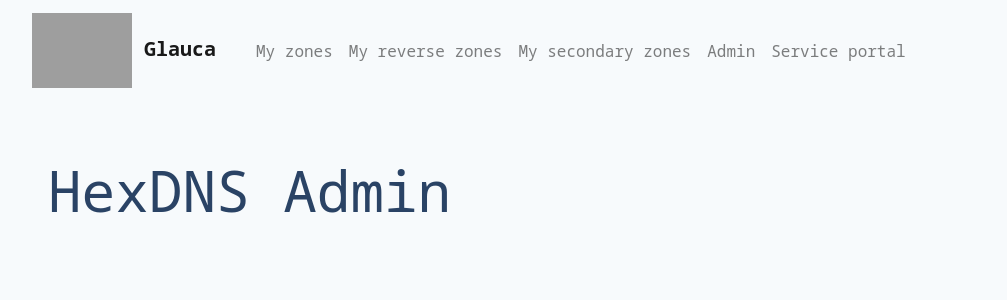
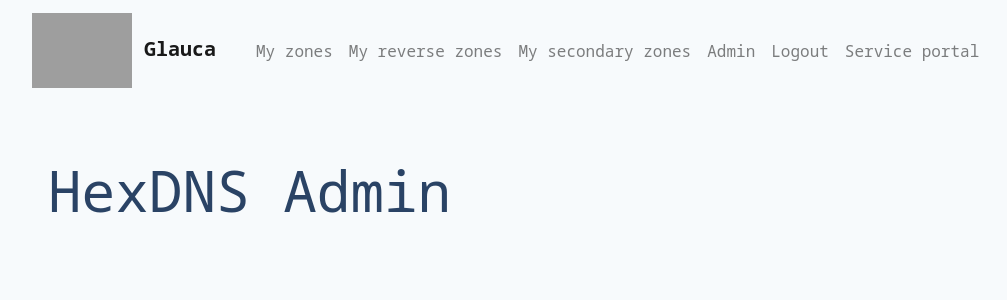
Before and after one commit to AS207960/hexdns, a Django app: page /dns_admin/ in a window 1280 px wide. Shown: the top 300 px of the page, without its empty margins (53-1060 px from the left). Run offline with Django 3.2, Linux system fonts and the light colour scheme; a user stored in the database is signed in; tables that the repository leaves empty hold one stand-in row (values such as "Sample post"); parts of the project's set-up code (start-up, migrations or seed data) failed here and were passed over; some libraries are stand-ins or nearby versions; grey boxes are pictures that could not be loaded.

Commit message:
add logout link

```diff
--- a/hexdns_django/dns_grpc/templates/dns_grpc/base.html
+++ b/hexdns_django/dns_grpc/templates/dns_grpc/base.html
@@ -37,6 +37,11 @@
                     {% if perms.dns_grpc.access_admin %}
                         <li class="nav-item">
                             <a class="nav-link" href="{% url 'admin_index' %}">Admin</a>
+                        </li>
+                    {% endif %}
+                    {% if user.is_authenticated %}
+                        <li class="nav-item">
+                            <a class="nav-link" href="{% url 'oidc_logout' %}">Logout</a>
                         </li>
                     {% endif %}
                     <li class="nav-item">
--- a/hexdns_django/requirements.txt
+++ b/hexdns_django/requirements.txt
@@ -18,5 +18,5 @@ drf-nested-routers
 pyjwt
 cryptography
 django-cockroachdb==3.1.*
-git+https://github.com/AS207960/python-utils@bc2d1a9d3b16978ab742145a19ef828ddd812765
+git+https://github.com/AS207960/python-utils@e3fa7518adefb780263ef44ae017ea20a1175254
 pika
```
